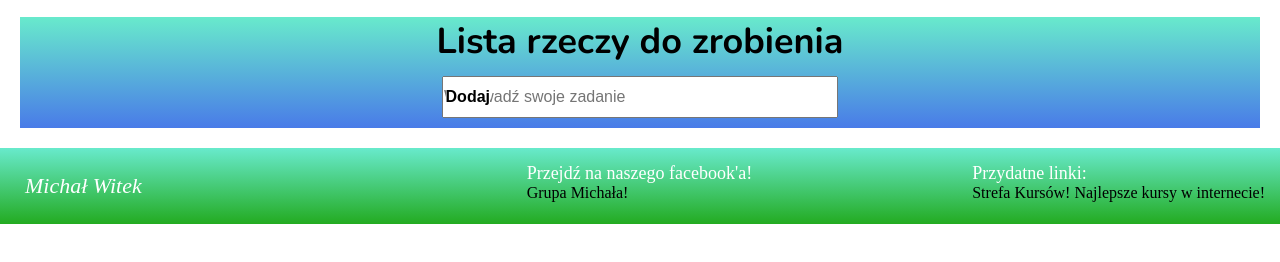
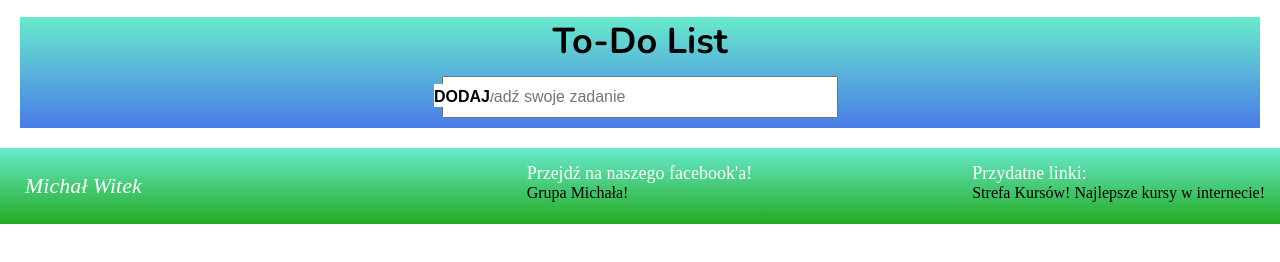
Before and after one commit to raavwit/flex, a plain HTML site: page todonoboot.html in a window 1280 px wide. Shown: the part 102-364 px from the top of the page. Drawn offline with nearby package versions, Linux system fonts and the light colour scheme; files whose address does not match are found by name.

Commit message:
Add files via upload

```diff
--- a/todonoboot.html
+++ b/todonoboot.html
@@ -29,10 +29,10 @@
             </header>
             <main class="main" role="main">
                 <div class="todo">
-                    <h1>Lista rzeczy do zrobienia</h1>
+                    <h1>To-Do List</h1>
                     <form class="task" action="#" method="POST">
                         <input class="input" type="text" placeholder="Wprowadź swoje zadanie" name="Zadania" size="40">
-                        <button type="submit"><strong>Dodaj</strong></button>
+                        <button type="submit"><strong>DODAJ</strong></button>
                     </form>
                 </div>
             </main>
```
